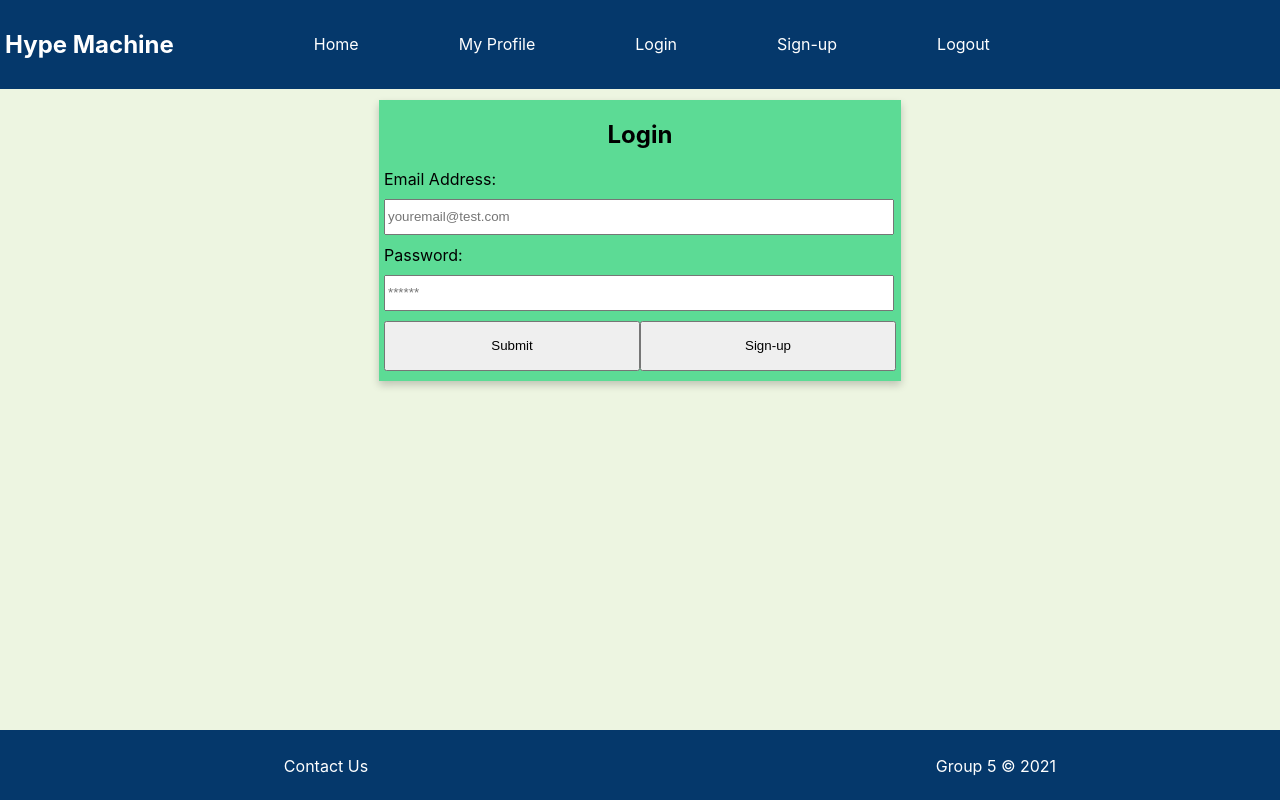
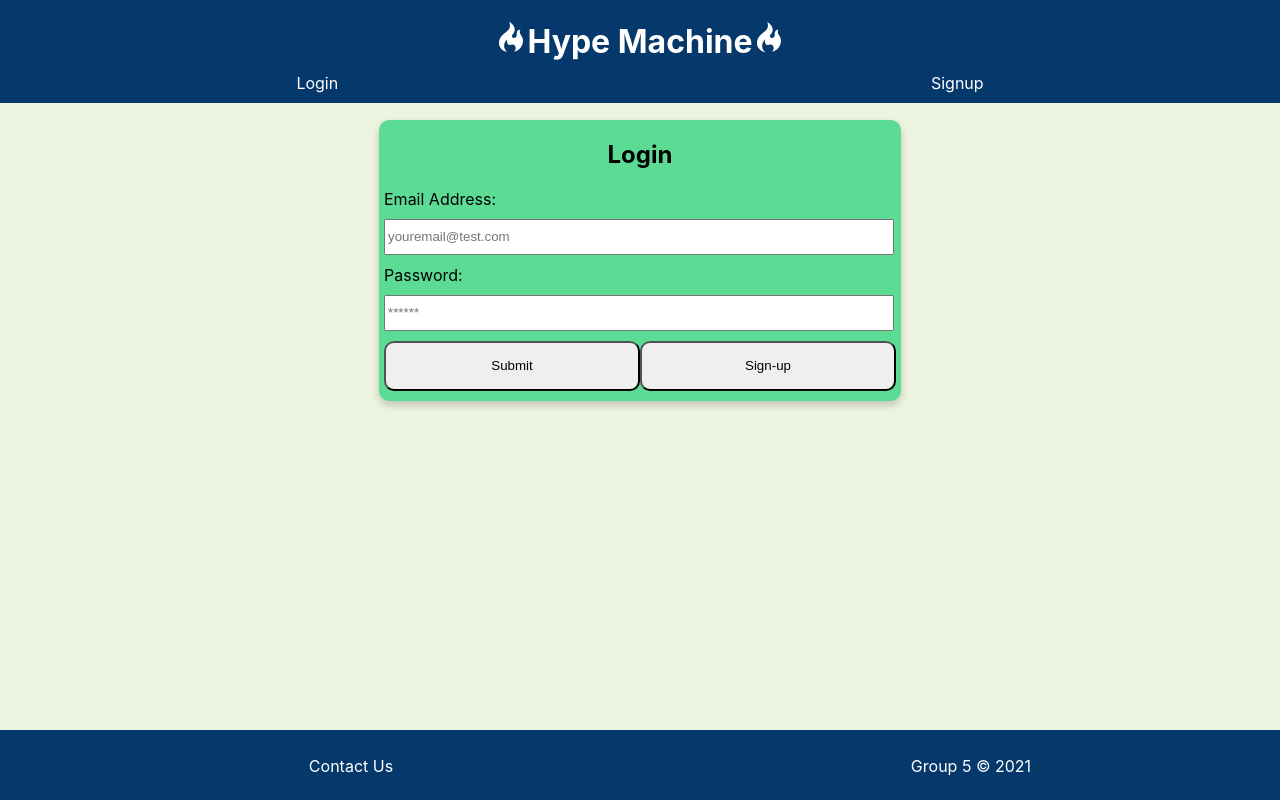
Before and after one commit to JohnLanni619/hype-machine, a React (Create React App) app in the folder client/: page /login in a window 1280 px wide. Built offline with nearby package versions, Linux system fonts and the light colour scheme.

Commit message:
added conditonal rendering of nav elements, added logout functionality, styling

```diff
--- a/client/package.json
+++ b/client/package.json
@@ -8,10 +8,12 @@
     "@testing-library/jest-dom": "^5.14.1",
     "@testing-library/react": "^11.2.7",
     "@testing-library/user-event": "^12.8.3",
+    "apollo-link-context": "^1.0.20",
     "graphql": "^15.5.3",
     "jwt-decode": "^3.1.2",
     "react": "^17.0.2",
     "react-dom": "^17.0.2",
+    "react-icons": "^4.2.0",
     "react-router-dom": "^5.3.0",
     "react-scripts": "4.0.3",
     "web-vitals": "^1.1.2"
--- a/client/src/App.js
+++ b/client/src/App.js
@@ -1,6 +1,7 @@
 import './App.css';
 import { BrowserRouter as Router, Switch, Route } from 'react-router-dom';
 import { ApolloProvider, ApolloClient, InMemoryCache, createHttpLink } from '@apollo/client';
+import { setContext } from 'apollo-link-context';
 
 import NavBar from './components/NavBar';
 import Footer from './components/Footer/';
@@ -17,8 +18,18 @@ const httpLink = createHttpLink({
   uri: '/graphql',
 });
 
+const authLink = setContext((_, { headers }) => {
+  const token = localStorage.getItem('id_token');
+  return {
+    headers: {
+      ...headers,
+      authorization: token ? `Bearer ${token}` : '',
+    },
+  };
+});
+
 const client = new ApolloClient({
-  link: httpLink,
+  link: authLink.concat(httpLink),
   cache: new InMemoryCache(),
 });
 
--- a/client/src/components/NavBar/index.js
+++ b/client/src/components/NavBar/index.js
@@ -1,18 +1,43 @@
 import React from 'react';
 import { Link } from 'react-router-dom';
 import "../../index.css"
+import { GoFlame } from 'react-icons/go';
+import auth from '../../utils/auth';
 
 const NavBar = () => {
+
+    const logout = event => {
+        event.preventDefault();
+        auth.logout();
+        alert('Logout was successful!')
+    };
+
     return  (
         <header>
-            <nav>
-                <h1 className="nav-item">
-                    <Link to="/" style={{ textDecoration: 'none', color: "white" }}>
-                        Hype Machine
-                    </Link>
-                </h1>
+            <h1>
+                <Link to="/" className="nav-item" style={{ textDecoration: 'none', color: "white" }}>
+                    <GoFlame></GoFlame>Hype Machine<GoFlame></GoFlame>
+                </Link>
+            </h1>
+            <nav className="nav-container">
+            {auth.loggedIn() ? (
+                <>
+                    <Link to="/profile" className="nav-item">My Profile</Link>
+                    <a href="/" className="nav-item" onClick={logout}>
+                        Logout
+                    </a>
+                </>
+            ) : (
+                <>
+                    <Link to="/login" className="nav-item">Login</Link>
+                    <Link to="/signup" className="nav-item">Signup</Link>
+                </>
+            )}
 
-                <ul className="nav-container">
+
+
+
+                {/* <ul className="nav-container">
                     <li className="nav-item">
                         <Link to="/" style={{ textDecoration: 'none', color: 'white' }}>
                             Home
@@ -25,21 +50,21 @@ const NavBar = () => {
                         </Link>
                     </li>
 
+                    <li className="nav-item">Logout</li>
+
+
                     <li className="nav-item">
                         <Link to="/login" style={{ textDecoration: 'none', color: 'white' }}>
                             Login
                         </Link>
                     </li>
 
-
                     <li className="nav-item">
                         <Link to="/signup" style={{ textDecoration: 'none', color: 'white' }}>
                             Sign-up
                         </Link>
                     </li>
-
-                    <li className="nav-item">Logout</li>
-                </ul>
+                </ul> */}
             </nav>
         </header>
     );
--- a/client/src/index.css
+++ b/client/src/index.css
@@ -24,29 +24,34 @@ header {
   position: fixed;
   background-color: #05386b;
   color: white;
-  padding: 10px 5px;
   top: 0;
 }
 
-nav h1 {
+header h1 {
   color: white;
   text-decoration: none;
+  text-align: center;
+  height: 30px;
 }
 
 nav {
   display: flex;
+  align-items: center;
+  justify-content: space-around;
 }
 
 .nav-container {
   display: flex;
   align-items: center;
   list-style: none;
+  margin-bottom: 10px;
 }
 
 .nav-item {
-  margin-right: 100px ;
   position: relative;
   cursor: pointer;
+  text-decoration: none;
+  color: white;
 }
 
 .nav-item,
@@ -88,6 +93,8 @@ nav {
   transition: 0.3s;
   padding: 0px 5px;
   width: 50%;
+  margin-bottom: 10px;
+  border-radius: 10px;
 }
 
 /* On mouse-over, add a deeper shadow */
@@ -99,6 +106,7 @@ nav {
 .container {
   padding: 2px 16px;
   margin-bottom: 10px;
+  border-radius: 10px;
 }
 
 b {
@@ -121,6 +129,10 @@ b {
   background-color: #5cdb95;
 }
 
+.countdown-card {
+  margin-top: 50px;
+}
+
 .comment-container {
   background-color: #8ee4af;
 }
@@ -130,6 +142,7 @@ b {
 .login-container {
   background-color: #5cdb95;
   width: 40%;
+  margin-top: 20px;
 }
 
 .login-container h2 {
@@ -146,6 +159,13 @@ b {
   height: 50px;
   width: 50%;
   margin-bottom: 10px;
+  border-radius: 10px;
+  cursor: pointer;
+}
+
+.login-container button:hover {
+  background-color: #05386b;
+  color: white;
 }
 
 .profile-name {
--- a/client/src/pages/Profile.js
+++ b/client/src/pages/Profile.js
@@ -1,16 +1,16 @@
 import { useParams } from 'react-router-dom';
 import CountdownList from '../components/CountdownList';
 import { useQuery } from '@apollo/client';
-import { QUERY_USER } from '../utils/queries';
+import { QUERY_USER, QUERY_ME } from '../utils/queries';
 
 const Profile = () => {
     const { username: userParam } = useParams();
 
-    const { loading, data } = useQuery(QUERY_USER, {
+    const { loading, data } = useQuery(userParam ? QUERY_USER : QUERY_ME, {
         variables: { username: userParam }
     });
 
-    const user = data?.user || {};
+    const user = data?.me || data?.user || {};
 
     if (loading) {
         return <div>Loading...</div>;
--- a/client/src/pages/SingleCountdown.js
+++ b/client/src/pages/SingleCountdown.js
@@ -17,7 +17,7 @@ const SingleCountdown = () => {
     }
 
     return (
-        <div className="card-container">
+        <div className="card-container countdown-card">
             <div className="card" key={countdown._id}>
                 <div className="container countdown-container">
                     <p><b>{countdown.countdownTitle}</b></p>
--- a/client/src/utils/mutations.js
+++ b/client/src/utils/mutations.js
@@ -14,20 +14,19 @@ export const LOGIN = gql`
 
 export const ADD_USER = gql`
   mutation addUser(
-    $firstName: String!
-    $lastName: String!
-    $email: String!
+    $username: String!,
+    $email: String!,
     $password: String!
   ) {
     addUser(
-      firstName: $firstName
-      lastName: $lastName
-      email: $email
+      username: $username,
+      email: $email,
       password: $password
     ) {
       token
       user {
         _id
+        username
       }
     }
   }
--- a/client/src/utils/queries.js
+++ b/client/src/utils/queries.js
@@ -60,3 +60,31 @@ export const QUERY_USER = gql `
         }
     }
 `
+
+export const QUERY_ME = gql `
+    {
+        me {
+            _id
+            username
+            email
+            friendCount
+            countdowns {
+                _id
+                countdownTitle
+                createdAt
+                targetDate
+                commentCount
+                comments {
+                    _id
+                    commentText
+                    createdAt
+                    username
+                }
+            }
+            friends {
+                _id
+                username
+            }
+        }
+    }
+`;
```
Also changed, not shown: 1 other file (tests, documents, lock files or other folders).
